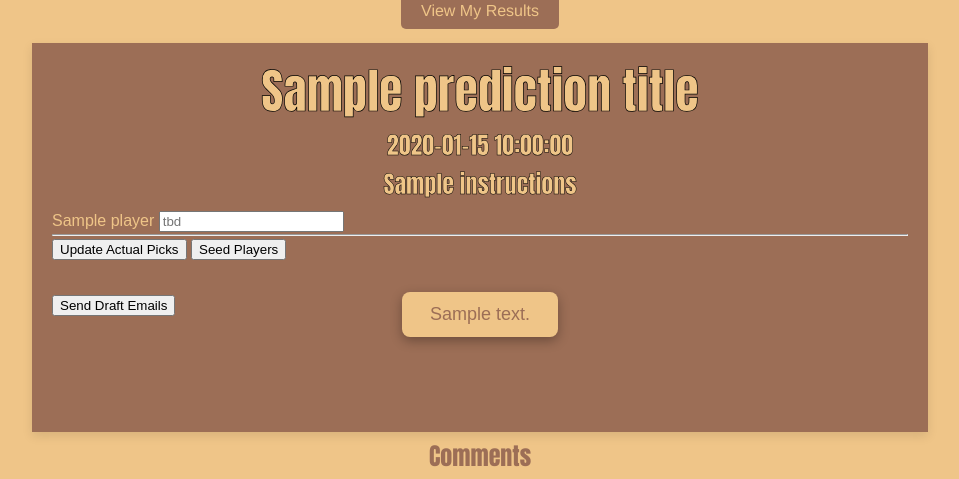
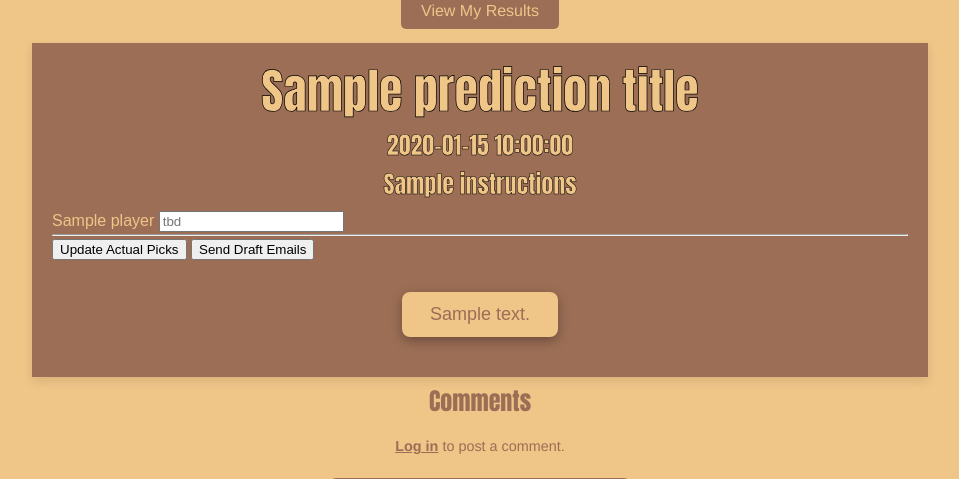
Before and after one commit to BillK181/football_prophesy, a Python web app: template templates/update_draft.html in a window 1280 px wide. Shown: the part 453-932 px from the top of the page, without its empty margins (160-1119 px from the left). Run offline with Jinja, Linux system fonts and the light colour scheme; the template is opened without the code that fills it: most values are stand-ins (such as "Sample title", 1, 10 or a date in 2020).

Commit message:
“scriptfix”

```diff
--- a/templates/update_draft.html
+++ b/templates/update_draft.html
@@ -24,12 +24,6 @@
         Update Actual Picks
     </button>
 
-        <form method="POST" action="{{ url_for('draft.seed_players') }}">
-            <button type="submit" class="btn btn-warning">
-                Seed Players
-            </button>
-        </form>
-
         <form method="POST" action="{{ url_for('draft.send_draft_emails') }}">
             <button type="submit" class="btn btn-primary">
                 Send Draft Emails
```
